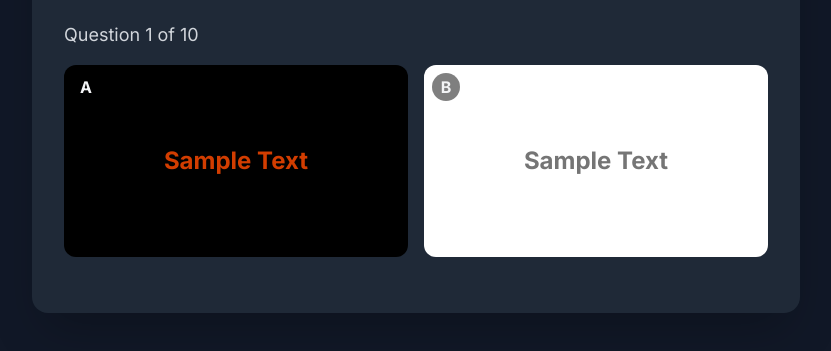
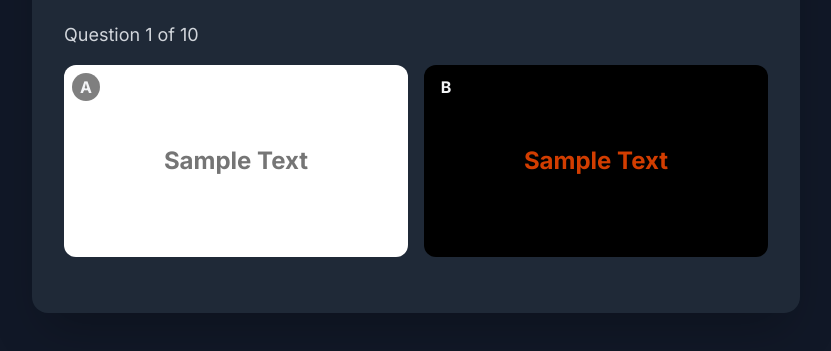
Before and after one commit to Regine-Lambrecht/color-contrast-accessibility-challenge, a plain HTML site: page index.html in a window 1280 px wide. Shown: the part 297-648 px from the top of the page, without its empty margins (224-1055 px from the left). Drawn offline with nearby package versions, Linux system fonts and the light colour scheme.

Commit message:
Update index.html
Update calculations

```diff
--- a/index.html
+++ b/index.html
@@ -141,30 +141,30 @@
 
     <script>
         const questionPairs = [
-            // 1. WCAG(A) > WCAG(B), but APCA(B) > APCA(A). WCAG diff: 0.99
-            { pairA: { text: '#D23D00', bg: '#000000', apca: 33 }, pairB: { text: '#757575', bg: '#FFFFFF', apca: 73 } },
-            // 2. Corrected - WCAG(A) > WCAG(B), but APCA(B) > APCA(A). WCAG diff: 0.04
-            { pairA: { text: '#8A2BE2', bg: '#333333', apca: 29 }, pairB: { text: '#005A9C', bg: '#FFFFFF', apca: 60 } },
+            // 1. WCAG(B) > WCAG(A), but APCA(A) > APCA(B). WCAG diff: 0.08
+            { pairA: { text: '#757575', bg: '#FFFFFF', apca: 72.8 }, pairB: { text: '#D23D00', bg: '#000000', apca: 33.3 } },
+            // 2. WCAG(A) > WCAG(B), but APCA(B) > APCA(A). WCAG diff: 0.04
+            { pairA: { text: '#8A2BE2', bg: '#333333', apca: 29.4 }, pairB: { text: '#005A9C', bg: '#FFFFFF', apca: 60.1 } },
             // 3. Keep Original - Inverted Pair
             {
                 pairA: { text: '#6E6E6E', bg: '#FFFFFF', apca: 70.1 },
                 pairB: { text: '#FFFFFF', bg: '#6E6E6E', apca: 34.2 },
                 isSpecial: 'inverted'
             },
-            // 4. Corrected - WCAG(A) > WCAG(B), but APCA(B) > APCA(A). WCAG diff: 0.18
-            { pairA: { text: '#E6E6E6', bg: '#6A6A6A', apca: 38 }, pairB: { text: '#000000', bg: '#87CEEB', apca: 78 } },
-            // 5. WCAG(A) > WCAG(B), but APCA(B) > APCA(A). WCAG diff: 0.49
-            { pairA: { text: '#00FFFF', bg: '#00008B', apca: 40 }, pairB: { text: '#404040', bg: '#C0C0C0', apca: 68 } },
+            // 4. WCAG(B) > WCAG(A), but APCA(A) > APCA(B). WCAG diff: 0.18
+            { pairA: { text: '#000000', bg: '#87CEEB', apca: 78.4 }, pairB: { text: '#E6E6E6', bg: '#6A6A6A', apca: 38.1 } },
+            // 5. WCAG(B) > WCAG(A), but APCA(A) > APCA(B). WCAG diff: 0.49
+            { pairA: { text: '#404040', bg: '#C0C0C0', apca: 68.3 }, pairB: { text: '#00FFFF', bg: '#00008B', apca: 40.0 } },
             // 6. Keep Original - Red/Green
             { pairA: { text: '#90EE90', bg: '#B22222', apca: 15.4 }, pairB: { text: '#0097C3', bg: '#FFFFFF', apca: 50.1 } },
-            // 7. WCAG(A) > WCAG(B), but APCA(B) > APCA(A). WCAG diff: 0.86
-            { pairA: { text: '#FF69B4', bg: '#000000', apca: 44 }, pairB: { text: '#00688B', bg: '#FFFFFF', apca: 65 } },
+            // 7. Corrected - WCAG(A) > WCAG(B), but APCA(B) > APCA(A). WCAG diff: 0.03
+            { pairA: { text: '#C71585', bg: '#000000', apca: 33.3 }, pairB: { text: '#FFFFFF', bg: '#556B2F', apca: 71.0 } },
             // 8. Keep Original
             { pairA: { text: '#2E8B57', bg: '#F5F5F5', apca: 61.3 }, pairB: { text: '#FFC400', bg: '#282828', apca: 58.1 } },
             // 9. WCAG(A) > WCAG(B), but APCA(B) > APCA(A). WCAG diff: 0.01
-            { pairA: { text: '#EE82EE', bg: '#121212', apca: 44 }, pairB: { text: '#000000', bg: '#9ACD32', apca: 85 } },
-            // 10. WCAG(A) > WCAG(B), but APCA(B) > APCA(A). WCAG diff: 0.95
-            { pairA: { text: '#FF7F50', bg: '#2B2B2B', apca: 33 }, pairB: { text: '#006400', bg: '#FFFFFF', apca: 50 } }
+            { pairA: { text: '#EE82EE', bg: '#121212', apca: 44.1 }, pairB: { text: '#000000', bg: '#9ACD32', apca: 84.8 } },
+            // 10. WCAG(B) > WCAG(A), but APCA(A) > APCA(B). WCAG diff: 0.95
+            { pairA: { text: '#006400', bg: '#FFFFFF', apca: 50.3 }, pairB: { text: '#FF7F50', bg: '#2B2B2B', apca: 32.9 } }
         ];
 
         // --- CONTRAST CALCULATION ENGINE ---
```
